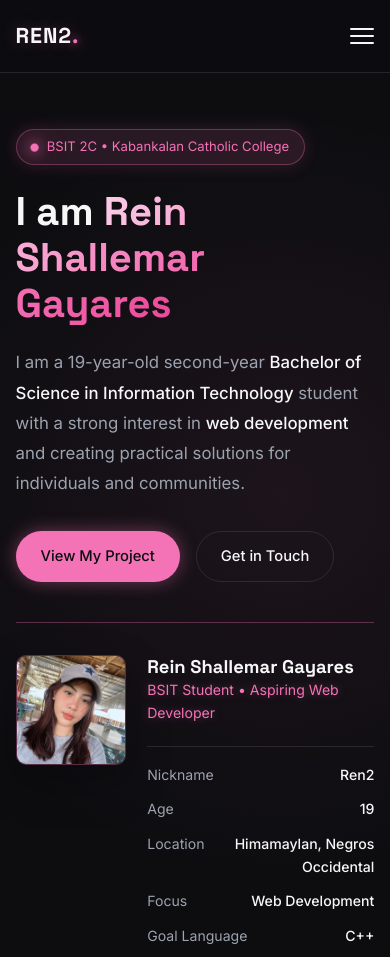
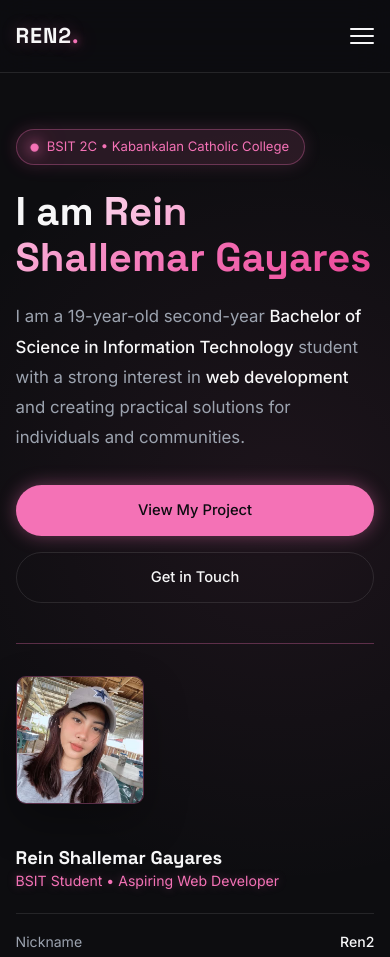
Before and after one commit to rein-gayares/gayares-project-1, a plain HTML site: page index.html in a window 390 px wide. Shown: the top 957 px of the page. Drawn offline with Linux system fonts and the light colour scheme.

Commit message:
Fix tablet and mobile responsive layouts

```diff
--- a/assets/style/style.css
+++ b/assets/style/style.css
@@ -923,6 +923,10 @@ a {
   .skills-grid {
     border-right: 1px solid var(--border);
   }
+
+  .hero h1 {
+    max-width: none;
+  }
 }
 
 @media (prefers-reduced-motion: reduce) {
@@ -965,6 +969,36 @@ a {
   }
 
   .section {
-    padding: 3.5rem 0;
+    padding: 3.25rem 0;
+  }
+
+  .profile-card {
+    grid-template-columns: 1fr;
+  }
+
+  .avatar {
+    width: 128px;
+    height: 128px;
+  }
+
+  .quick-info li {
+    align-items: baseline;
+  }
+
+  .hero-actions {
+    display: grid;
+    grid-template-columns: 1fr;
+  }
+
+  .hero-actions .btn {
+    width: 100%;
+  }
+
+  .project-preview {
+    aspect-ratio: 16 / 11;
+  }
+
+  .footer-inner {
+    flex-direction: column;
   }
 }
```
